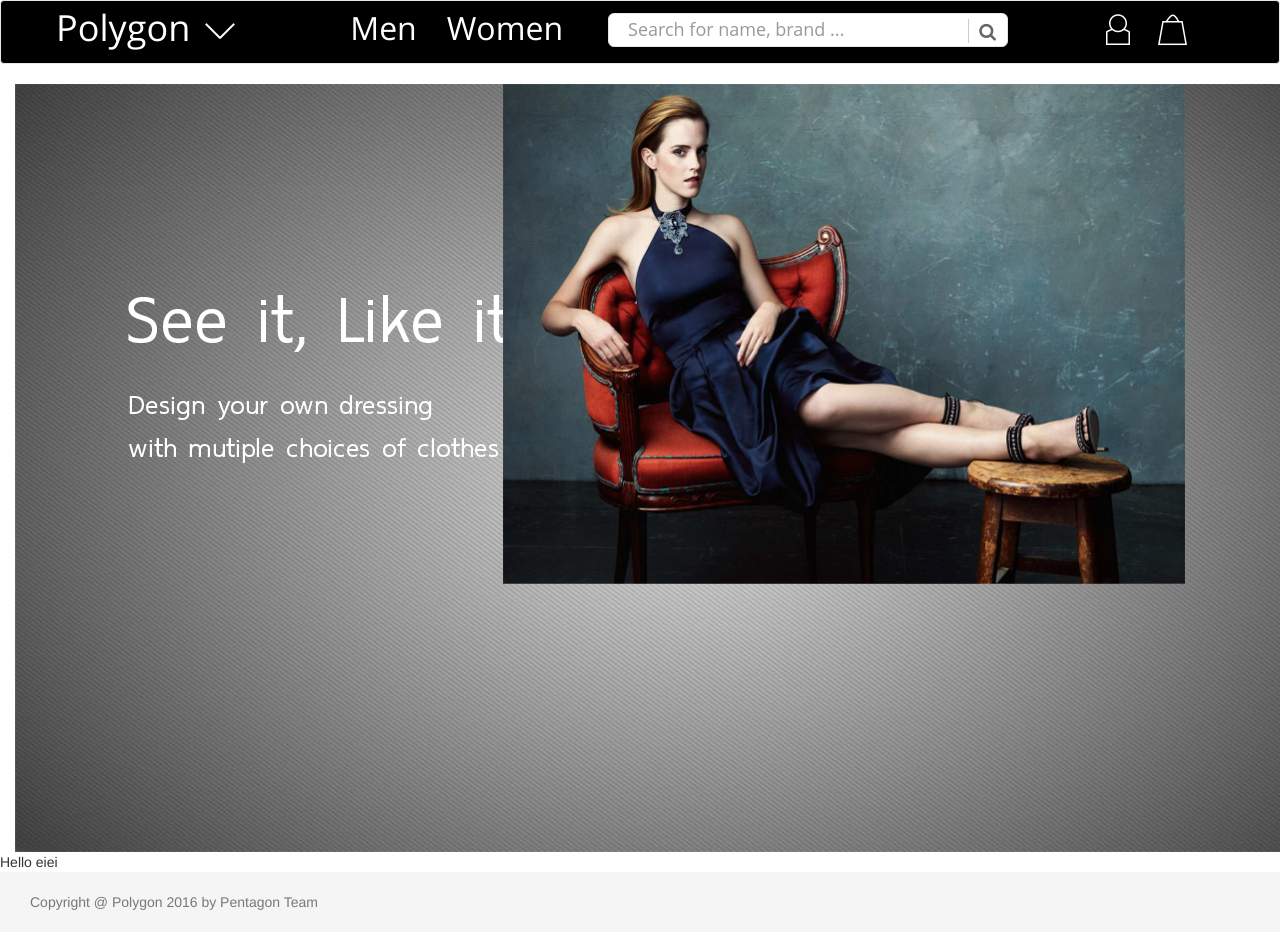
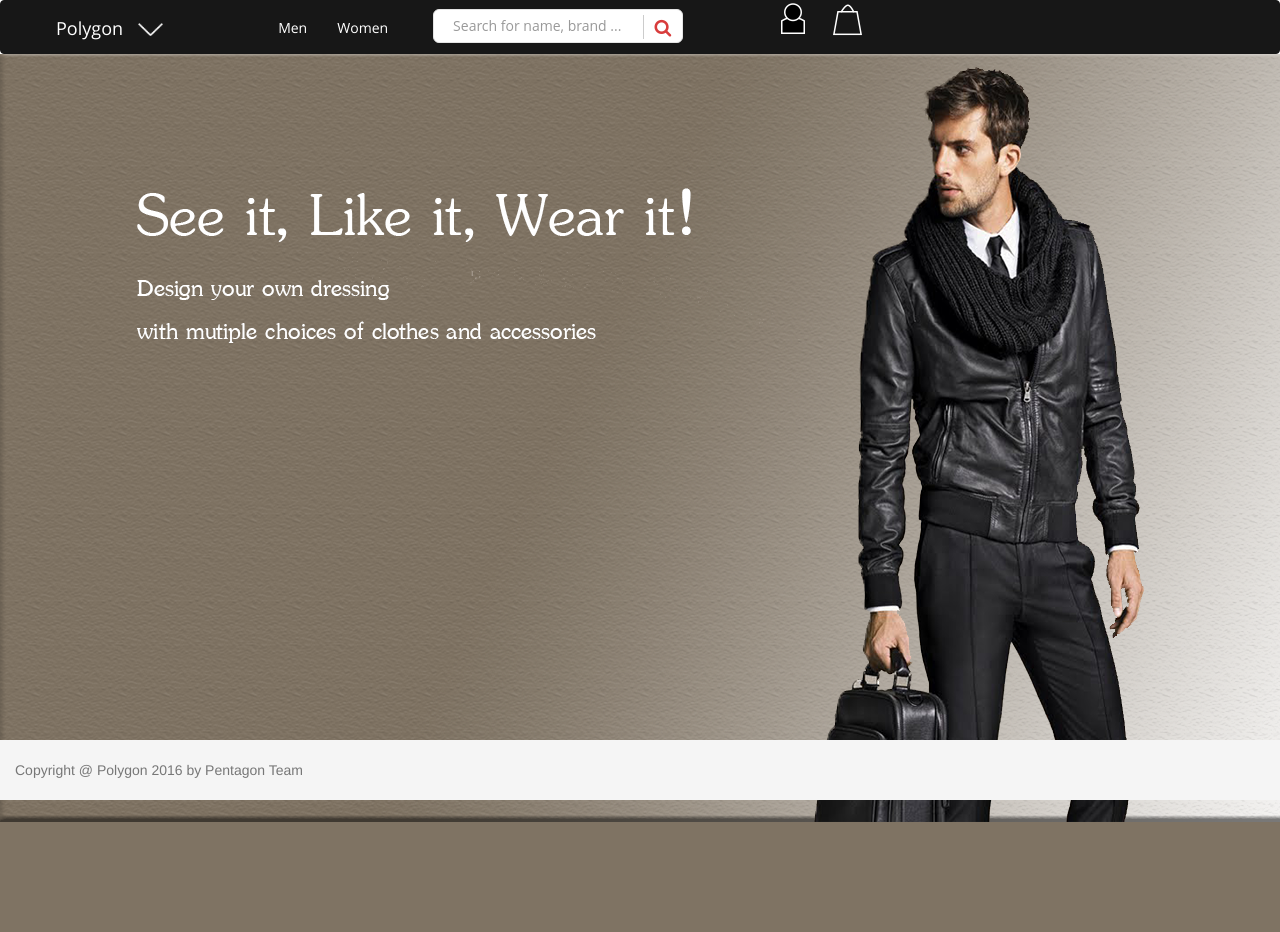
Before and after one commit to kasiditp/Pentagon, a Django app: page / in a window 1280 px wide; the page is wider, and only the part inside the window is pictured. After the commit the page ends 822 px from the top of that part, so only its background shows below. Run offline with Django 3.2, Linux system fonts and the light colour scheme; some libraries are stand-ins or nearby versions.

Commit message:
Edit nav bar and add picture

```diff
--- a/base/static/base/css/home.css
+++ b/base/static/base/css/home.css
@@ -1,43 +1,42 @@
 .container {
-    /*padding: 0px 0px 0px 0px;*/
+    padding: 0px 0px 0px 0px;
     margin: 0px;
+    /*background-image: url("../image/homeBG.png");*/
+}
 
-}
 
 .photo {
     animation: round 16s infinite;
     opacity: 0;
     position: absolute;
     height: 500px;
-
-    /*width: 150%;*/
 }
 
 .bg {
-    position: relative;
+    position: absolute;
     object-fit: fill;
 }
-#photo1 {
-    animation-delay: 0s;
-}
+/*#photo1 {*/
+    /*animation-delay: 0s;*/
+/*}*/
 
-#photo2 {
-    animation-delay: 4s;
-}
+/*#photo2 {*/
+    /*animation-delay: 4s;*/
+/*}*/
 
-#photo3 {
-    animation-delay: 8s;
-}
+/*#photo3 {*/
+    /*animation-delay: 8s;*/
+/*}*/
 
-#photo4 {
-    animation-delay: 12s;
-}
+/*#photo4 {*/
+    /*animation-delay: 12s;*/
+/*}*/
 
-@keyframes round {
-    15% {
-        opacity: 1;
-    }
-    80% {
-        opacity: 0;
-    }
-}
+/*@keyframes round {*/
+    /*15% {*/
+        /*opacity: 1;*/
+    /*}*/
+    /*80% {*/
+        /*opacity: 0;*/
+    /*}*/
+/*}*/
--- a/base/static/base/css/navbar-search.css
+++ b/base/static/base/css/navbar-search.css
@@ -3,8 +3,8 @@
     border: solid 1px #E4E4E4;
     border-radius: 6px;
     background-color: #fff;
-    width: 400px;
-    margin-top: 10px;
+    width: 250px;
+    margin-top: 6px;
     margin-left: 30px;
 }
 
@@ -20,7 +20,7 @@
     background: none;
     box-shadow: none;
     border: 0;
-    color: #666666;
+    color: #d83c3c;
     padding: 0 8px 0 10px;
     border-left: solid 1px #ccc;
 }
@@ -32,5 +32,13 @@
 }
 
 #custom-search-input .glyphicon-search{
-    font-size: 23px;
+    font-size: 14px;
 }
+
+.input-lg {
+    height: 36px;
+    padding: 10px 16px;
+    font-size: 14px;
+    line-height: 1.3333333;
+    border-radius: 6px;
+}
--- a/base/static/base/css/polygon-navbar.css
+++ b/base/static/base/css/polygon-navbar.css
@@ -1,11 +1,16 @@
 .navbar-polygon {
-    background-color: black;
+    background-color: #171717;
     color: white;
+}
+
+.navbar {
+    margin: 0;
+    border-color: #171717;
 }
 
 .container-fluid {
     font-family: 'Open Sans', sans-serif;
-    height: 55px;
+    height: 35px;
     margin-top: 2px;
 }
 
@@ -14,16 +19,16 @@
 }
 
 .header-polygon a {
-    font-size: 36px;
+    font-size: 18px;
 }
 
 .navbar-nav li {
-    font-size: 32px;
+    font-size: 14px;
 }
 
 .member-button {
     margin-left: 70px;
-    height: 60px;
+    height: 30px;
     width: 80px;
     text-align: center;
 }
--- a/templates/navbar.html
+++ b/templates/navbar.html
@@ -7,7 +7,7 @@
     <div class="container-fluid">
         <div class="navbar-header header-polygon" style="margin-left: 40px;margin-right: 100px;">
             <a class="navbar-brand" href="#" style="color: white">Polygon</a>
-            <img src="{% static 'icons/drop_down.png' %}" style="margin-top: 20px;">
+            <img src="{% static 'icons/drop_down.png' %}" style="margin-top: 20px; width:25px">
         </div>
         <ul class="nav navbar-nav">
             <li><a href="#" style="color: white">Men</a></li>
--- a/templates/pages/base/home.html
+++ b/templates/pages/base/home.html
@@ -16,17 +16,17 @@
     <section>
         <div class="container">
             <div class="row">
-                <div class="col-md-5" id="bg">
-                        <img class="bg" id="bg" src="{% static 'base/image/homeBG.png' %}">
+                <div class="col-md-12" id="bg">
+                        <img class="bg" id="bg" src="{% static 'base/image/test.png' %}">
                 </div>
-                <div class="col-md-7">
-                    <div id="slider">
-                        <img class="photo img-responsive" id="photo1" src="{% static 'base/image/pic1.png' %}">
-                        <img class="photo img-responsive" id="photo2" src="{% static 'base/image/pic2.png' %}">
-                        <img class="photo img-responsive" id="photo3" src="{% static 'base/image/pic3.png' %}">
-                        <img class="photo img-responsive" id="photo4" src="{% static 'base/image/pic4.png' %}">
-                    </div>
-                </div>
+{#                <div class="col-md-7">#}
+{#                    <div id="slider">#}
+{#                        <img class="photo img-responsive" id="photo1" src="{% static 'base/image/pic1.png' %}">#}
+{#                        <img class="photo img-responsive" id="photo2" src="{% static 'base/image/pic2.png' %}">#}
+{#                        <img class="photo img-responsive" id="photo3" src="{% static 'base/image/pic3.png' %}">#}
+{#                        <img class="photo img-responsive" id="photo4" src="{% static 'base/image/pic4.png' %}">#}
+{#                    </div>#}
+{#                </div>#}
             </div>
             <div class="row">
                 Hello eiei
```
Also changed, not shown: base/static/base/image/test.png (added), templates/base.html (line endings or trailing spaces), 6 other files.
